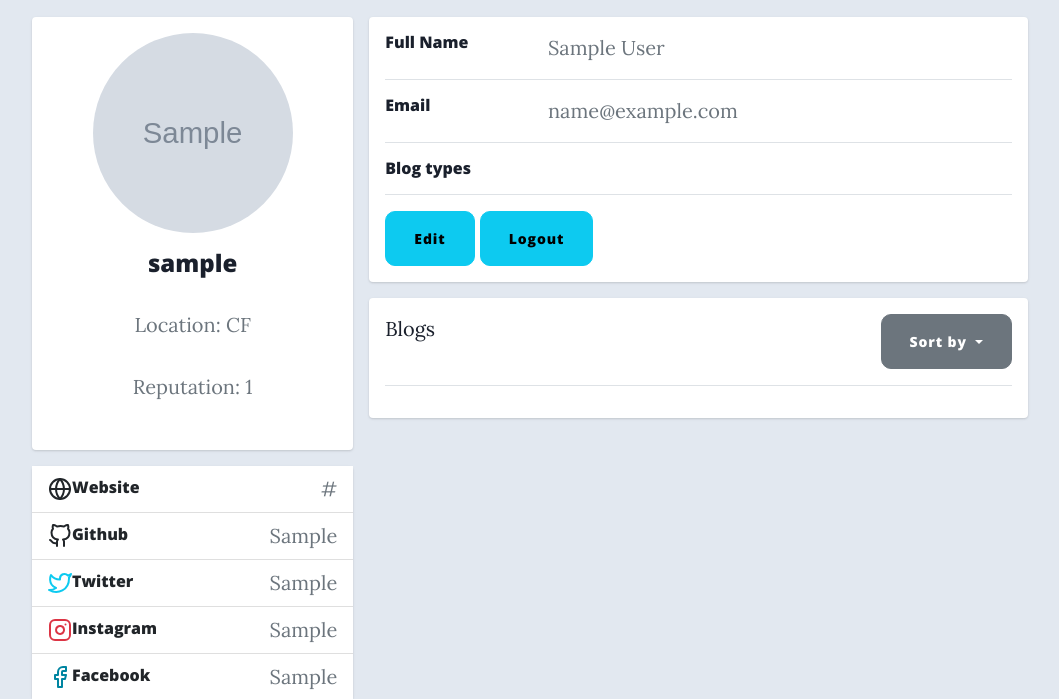
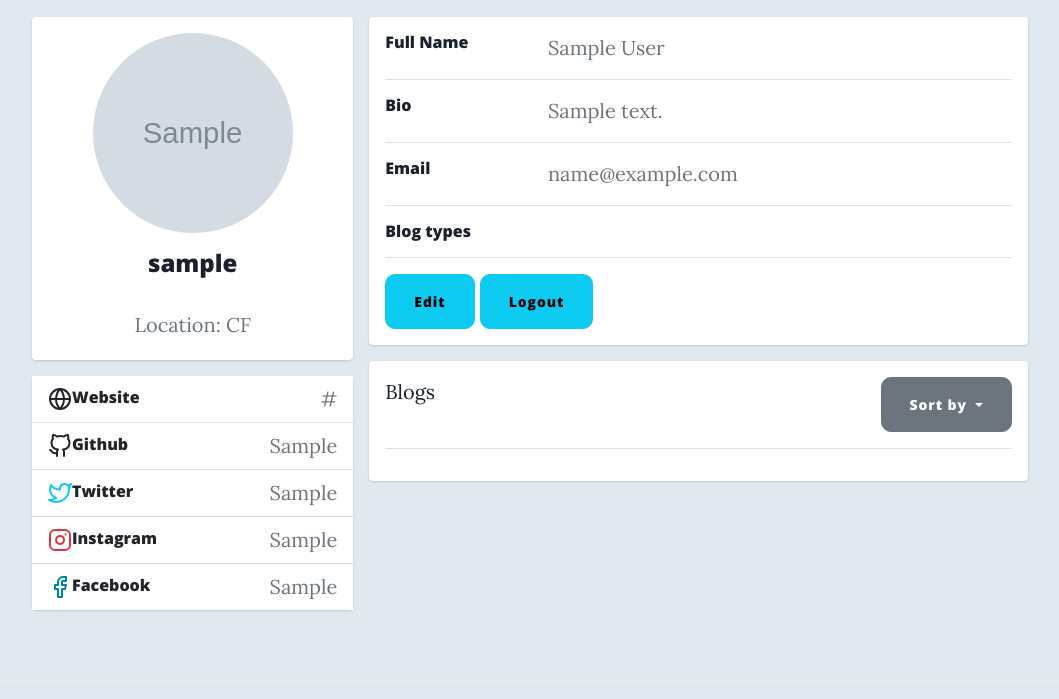
Before and after one commit to nikalinov/zeroed, a Django app: page /feed/user/1/ in a window 1280 px wide. Shown: the part 83-782 px from the top of the page, without its empty margins (110-1169 px from the left). Run offline with Django 4.2, Linux system fonts and the light colour scheme; a user stored in the database is signed in; tables that the repository leaves empty hold one stand-in row (values such as "Sample post"); grey boxes marked "Sample" are stand-in pictures; data that the repository does not hold is empty; some libraries are stand-ins or nearby versions.

Commit message:
minor changes

```diff
--- a/feed/templates/feed/about.html
+++ b/feed/templates/feed/about.html
@@ -25,9 +25,9 @@
   <div class="container px-4 px-lg-5">
     <div class="row gx-4 gx-lg-5 justify-content-center">
       <div class="col-md-10 col-lg-8 col-xl-7">
-        <p><b>Zeroed.</b> is a website where you can find blogs about any topic you are curious about and follow those who post interesting thoughts.</p>
+        <p><b>Zeroed.</b> is a website where you can find blogs about any topic you are curious about and authors who write interesting reads.</p>
         <p>Alternatively, you can <a href="{% url 'blog-create' %}">post your own blogs</a> if you are excited about writing!</p>
-        <p>Read, comment, post, gain reputation, and have fun!</p>
+        <p>Read, comment, post, and have fun!</p>
       </div>
     </div>
   </div>
--- a/feed/templates/feed/blog_form.html
+++ b/feed/templates/feed/blog_form.html
@@ -29,9 +29,8 @@
         <!--TODO missed 'not' -->
         <div {% if perms.feed.add_blog %}
           title="You cannot post a blog with less than 10 reputation!"{% endif %}>
-          <button class="btn btn-dark"
-            {% if not perms.feed.add_blog %} disabled {% endif %}
-            type="submit">Post</button></div>
+          <!--TODO {% if not perms.feed.add_blog %} disabled {% endif %} -->
+          <button class="btn btn-dark" type="submit">Post</button></div>
       </form>
     </div>
   </div>
--- a/feed/templates/feed/contact_success.html
+++ b/feed/templates/feed/contact_success.html
@@ -3,7 +3,7 @@
 {% block header %} Contact request sent {% endblock %}
 
 {% block text %}
-  <p>Thank you for the request, {{ username }}!
+  <p>Thank you for the request, <b>{{ username }}</b>!
   We will get back to you as soon as possible.</p>
   <p><a href="{% url 'index' %}">Click here</a> to return to the home page.</p>
 {% endblock %}
--- a/feed/templates/feed/index.html
+++ b/feed/templates/feed/index.html
@@ -28,7 +28,7 @@
           </button>
           <div class="dropdown-menu" aria-labelledby="dropdownMenuButton">
             <a class="dropdown-item" href="{% url 'index-sorted' 'title' %}">alphabet</a>
-            <a class="dropdown-item" href="{% url 'index-sorted' 'rating' %}">upvotes</a>
+            <a class="dropdown-item" href="{% url 'index-sorted' 'rating' %}">rating</a>
             <a class="dropdown-item" href="{% url 'index-sorted' 'views' %}">number of views</a>
             <a class="dropdown-item" href="{% url 'index-sorted' 'post_date' %}">post date</a>
           </div>
--- a/feed/templates/feed/profile.html
+++ b/feed/templates/feed/profile.html
@@ -28,7 +28,7 @@
                     <div class="mt-3">
                       <h4>{{ passed_user }}</h4>
                       <p class="text-secondary mb-1">Location: {% if passed_user.userprofile.location %}{{ passed_user.userprofile.location }}{% else %}not choosen{% endif %}</p>
-                      <p class="text-muted font-size-sm">Reputation: {{ passed_user.userprofile.reputation }}</p>
+                      <!--TODO<p class="text-muted font-size-sm">Reputation: {{ passed_user.userprofile.reputation }}</p>
                       {% if not user.is_authenticated or user.pk != passed_user.pk %}
                         {% if not user.is_authenticated or user not in passed_user.userprofile.followers.all %}
                           <a class="btn btn-primary" href="{% url 'follow' passed_user.pk %}">Follow</a>
@@ -36,7 +36,7 @@
                           <a class="btn btn-primary" href="{% url 'unfollow' passed_user.pk %}">Unfollow</a>
                         {% endif %}
                         <a class="btn btn-outline-primary">Message</a>
-                      {% endif %}
+                      {% endif %}-->
                     </div>
                   </div>
                 </div>
@@ -104,6 +104,17 @@
                       </div>
                     </div>
                     <hr>
+                    {% if passed_user.userprofile.bio %}
+                      <div class="row">
+                        <div class="col-sm-3">
+                          <h6 class="mb-0">Bio</h6>
+                        </div>
+                        <div class="col-sm-9 text-secondary">
+                          {{ passed_user.userprofile.bio }}
+                        </div>
+                      </div>
+                      <hr>
+                    {% endif %}
                     <div class="row">
                       <div class="col-sm-3">
                         <h6 class="mb-0">Email</h6>
--- a/templates/registration/password_reset_email.html
+++ b/templates/registration/password_reset_email.html
@@ -6,10 +6,10 @@
     <meta http-equiv="Content-Type" content="text/html; charset=UTF-8">
     <title></title>
   </head>
-  <body>
-    <p style="font-size: 18px;">This is a password reset email for <b>{{ email }}</b>. To reset your password,
+  <body style="font-size: 18px;">
+    <p>This is a password reset email for <b>{{ email }}</b>. To reset your password,
       <a href="{{ protocol }}://{{ domain }}{% url 'password_reset_confirm' uidb64=uid token=token %}">click here</a></p>
-    <p style="font-size: 18px;">Best regards, <br>Zeroed support</p>
+    <p>Best regards, <br>Zeroed support</p>
     <!-- this is needed to avoid Gmail trimming -->
     <span style="opacity: 0"> {% randomness %} </span>
   </body>
--- a/zeroed/settings.py
+++ b/zeroed/settings.py
@@ -45,6 +45,8 @@ INSTALLED_APPS = [
     'password_reset',
     'django_quill',
     'django_bleach',
+    'django_cleanup.apps.CleanupConfig',
+    'django_unused_media',
 ]
 
 MIDDLEWARE = [
```
Also changed, not shown: templates/registration/register_confirm_email.html (+4 -4 lines), media/feed/blog-pics/pexels-tima-miroshnichenko-5427870.jpg (deleted), media/feed/blog-pics/pexels-tima-miroshnichenko-5427870_D6WhVve.jpg (deleted), 7 other files.
